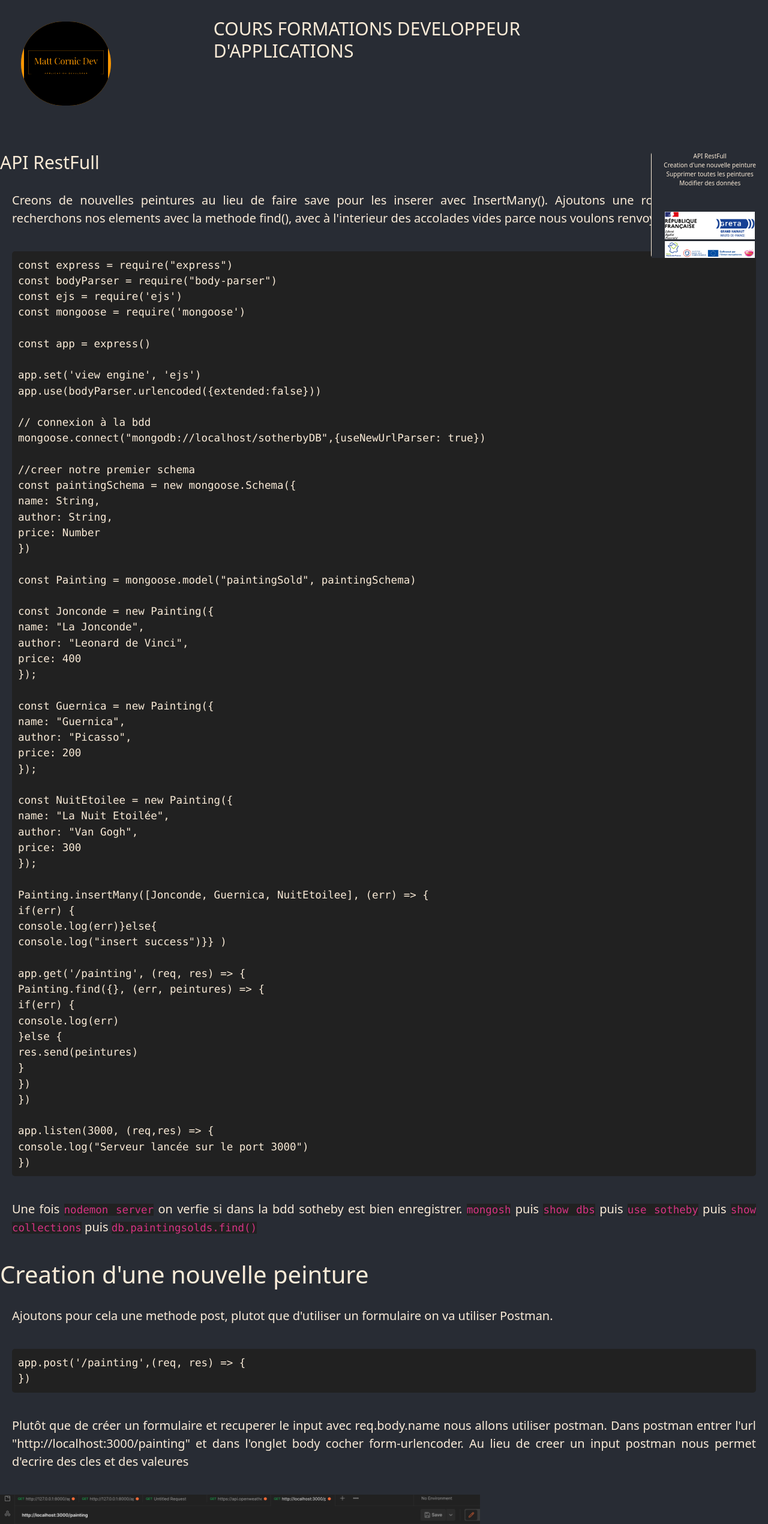
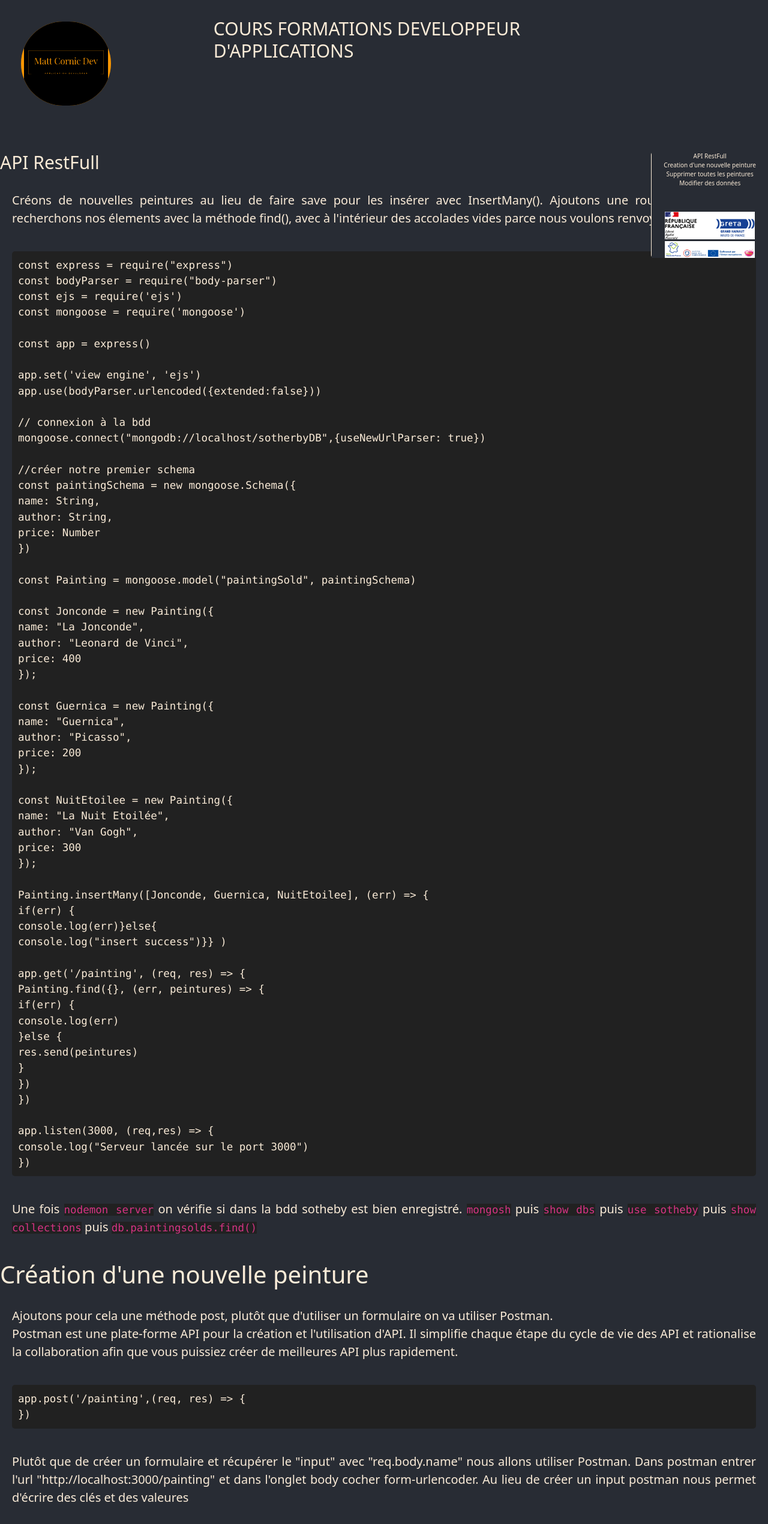
Before and after one commit to MattCornicDev/cours_formation, a React (Create React App) app: page /ApiRestFull in a window 1280 px wide. Shown: the top 2541 px of the page at 60% size. Built offline with nearby package versions, Linux system fonts and the light colour scheme.

Commit message:
correction orthographe ApiRestFull

```diff
--- a/src/pages/ApiRestFull.jsx
+++ b/src/pages/ApiRestFull.jsx
@@ -13,8 +13,6 @@
                 <a href="#supprimer_tout">Supprimer toutes les peintures</a>
                 <a href="#modifier">Modifier des données</a>
 
-
-
                 <div className='d-inline'>
                     <img className='logo_donneur_ordre' src={process.env.PUBLIC_URL + "/Logo-GRETA-Grand-Hainaut-500.jpg"} alt="logo du greta" width="150px" /></div>
                 <div className='d-inline'>
@@ -24,7 +22,8 @@
             <h1 id="api">API RestFull</h1>
 
 
-            <p>Creons de nouvelles peintures au lieu de faire save pour les inserer avec InsertMany(). Ajoutons une route method get() recherchons nos elements avec la methode find(), avec à l'interieur des accolades vides parce nous voulons renvoyer tout l'objet</p>
+            <p>Créons de nouvelles peintures au lieu de faire save pour les insérer avec InsertMany(). Ajoutons une route methode get() recherchons nos élements avec la méthode find(), avec à l'intérieur des accolades vides parce nous voulons renvoyer tout l'objet</p>
+
             <pre>
                 <code>
                     const express = require("express") <br />
@@ -41,7 +40,7 @@
                     // connexion à la bdd <br />
                     mongoose.connect("mongodb://localhost/sotherbyDB",{'{useNewUrlParser: true}'}) <br /><br />
 
-                    //creer notre premier schema <br />
+                    //créer notre premier schema <br />
                     const paintingSchema = new mongoose.Schema({'{'} <br />
                     name: String, <br />
                     author: String, <br />
@@ -94,20 +93,22 @@
 
                 </code>
             </pre>
-            <p>Une fois <code>nodemon server</code> on verfie si dans la bdd sotheby est bien enregistrer. <code>mongosh</code> puis <code>show dbs</code> puis <code>use sotheby</code> puis <code>show collections</code> puis <code>db.paintingsolds.find()</code></p>
 
-            <h2 id='creation_nouvelle_peinture'>Creation d'une nouvelle peinture</h2>
+            <p>Une fois <code>nodemon server</code> on vérifie si dans la bdd sotheby est bien enregistré. <code>mongosh</code> puis <code>show dbs</code> puis <code>use sotheby</code> puis <code>show collections</code> puis <code>db.paintingsolds.find()</code></p>
 
-            <p>Ajoutons pour cela une methode post, plutot que d'utiliser un formulaire on va utiliser Postman.</p>
+            <h2 id='creation_nouvelle_peinture'>Création d'une nouvelle peinture</h2>
+
+            <p>Ajoutons pour cela une méthode post, plutôt que d'utiliser un formulaire on va utiliser Postman. <br />
+                Postman est une plate-forme API pour la création et l'utilisation d'API. Il simplifie chaque étape du cycle de vie des API et rationalise la collaboration afin que vous puissiez créer de meilleures API plus rapidement.</p>
             <pre>
                 <code>
                     app.post('/painting',(req, res) {'=> {'} <br />
-
-
                     {'}'})
                 </code>
             </pre>
-            <p>Plutôt que de créer un formulaire et recuperer le input avec req.body.name nous allons utiliser postman. Dans postman entrer l'url "http://localhost:3000/painting" et dans l'onglet body cocher form-urlencoder. Au lieu de creer un input postman nous permet d'ecrire des cles et des valeures </p>
+
+            <p>Plutôt que de créer un formulaire et récupérer le "input" avec "req.body.name" nous allons utiliser Postman. Dans postman entrer l'url "http://localhost:3000/painting" et dans l'onglet body cocher form-urlencoder. Au lieu de créer un input postman nous permet d'écrire des clés et des valeures </p>
+
             <img src={process.env.PUBLIC_URL + '/media/postman.png'} alt="postman" width="800px" />
 
             <pre>
@@ -119,7 +120,8 @@
                     {'}'}) <br />
                 </code>
             </pre>
-            <p>En methode_POST appuyer sur "Send" la console doit vous renvoyer
+
+            <p>En méthode_POST appuyer sur "Send" la console doit vous renvoyer
                 <pre>
                     <code>
                         Serveur lancée sur le port 3000 <br />
@@ -129,6 +131,7 @@
                     </code>
                 </pre>
             </p>
+
             <p>Effacons nos console log, En restFull post c'est pour creer un nouvel objet.</p>
             <pre>
                 <code>
@@ -148,6 +151,7 @@
                     {'}'}) <br />
                 </code>
             </pre>
+
             <p>La console nous renvoie bien penture vendu
                 <pre>
                     <code>
@@ -184,9 +188,9 @@
             </pre>
             <p>Allons sur mongosh et faisons un <code>show dbs</code> et <code>use SothebyDB</code> puis <code>show collections</code> puis <code>db.paintingsolds.find()</code> et on ne m'affiche rien tout à bien été supprimé</p>
 
-            <h2>Recuperer une peinture specifique</h2>
+            <h2>Récuperer une peinture spécifique</h2>
 
-            <p>On va utiliser une methode get mais dans la route on va specifier le nom de notre peinture</p>
+            <p>On va utiliser une méthode get mais dans la route on va specifier le nom de notre peinture</p>
 
             <pre>
                 <code>
@@ -204,7 +208,7 @@
                 </code>
             </pre>
 
-            <p>Si on entre dans l'url "http://localhost:3000/painting/coucou" la console renverra coucou. Nous allons donc faire une requete dans notre base de donnée et nous ne voulons pas recuperer tout mais un seul element par consequent nous n'utiliserons pas find() mais findOne()</p>
+            <p>Si on entre dans l'url "http://localhost:3000/painting/coucou" la console renverra coucou. Nous allons donc faire une requête dans notre base de donnée et nous ne voulons pas recupérer tout mais un seul élément par conséquent nous n'utiliserons pas find() mais findOne()</p>
 
             <pre>
                 <code>
@@ -220,8 +224,8 @@
                 </code>
             </pre>
 
-            <p>notre base de donnée est vide decommenter l'insertion pour remettre ce que nous avons effacer. <br />
-                ensuite dans l'url entrer cett adresse http://localhost:3000/painting/La%20Jonconde le %20 est le code ASCII pour espace La Jonconde est le name</p>
+            <p>notre base de donnée est vide décommenter l'insertion pour remettre ce que nous avons effacer. <br />
+                ensuite dans l'url entrer cette adresse http://localhost:3000/painting/La%20Jonconde le %20 est le code ASCII pour espace, La Jonconde est le name</p>
 
             <h2 id='modifier'>Modifier des données</h2>
 
@@ -244,13 +248,12 @@
                     {'}'})
                 </code>
             </pre>
-            <p>Dans la methode update le deuxieme parametre sont les informations à update. Dans postman on entre l'url methode PUT http://localhost:3000/painting/Guernica et on modifie les parametres </p>
+
+            <p>Dans la méthode update le deuxieme paramètre sont les informations à update. Dans postman on entre l'url méthode PUT http://localhost:3000/painting/Guernica et on modifie les paramètres </p>
 
             <img src={process.env.PUBLIC_URL + "/media/postman_PUT.png"} alt="postman method put" width="800px" />
 
-            <p>Si on change l'url et qu'on ajoute http://localhost:3000/painting/le%20cri et décocher name si vous reactualiser dans la collection vous n'avez plus de name. Cela est dû à la methode PUT. Pour modifier uniquement les propositions nous utiliserons la methode PATCH</p>
-
-
+            <p>Si on change l'url et qu'on ajoute http://localhost:3000/painting/le%20cri et décocher name si vous réactualisez dans la collection vous n'avez plus de name. Cela est dû à la méthode PUT. Pour modifier uniquement les propositions nous utiliserons la methode PATCH</p>
 
             <Footer />
 
```
Also changed, not shown: public/index.html (+4 -4 lines).
